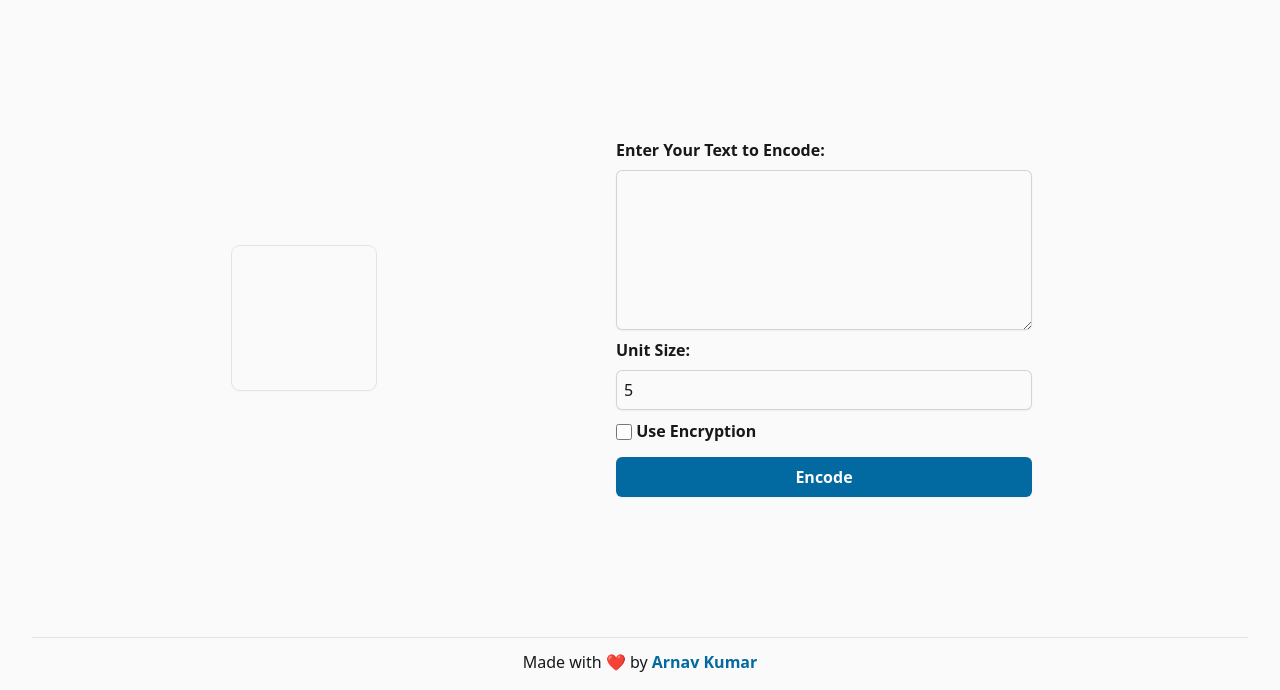
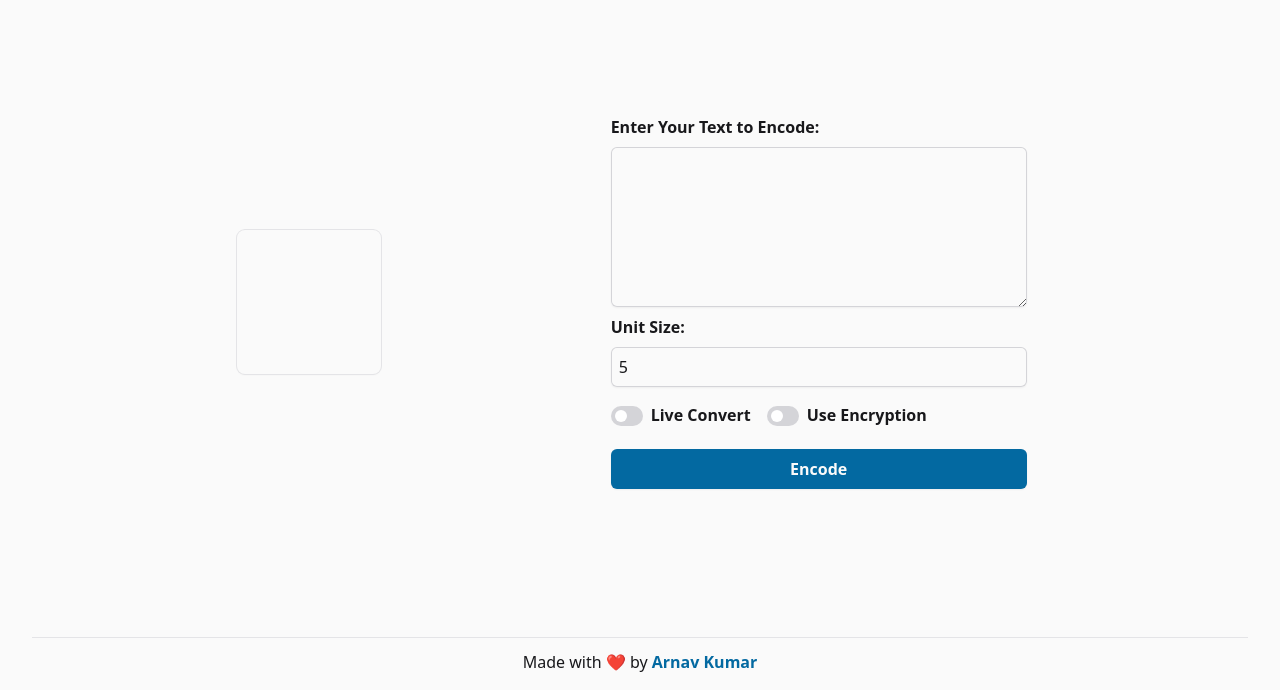
Before and after one commit to arnav-kr/MyrioText, a website built with Vite: page index.html in a window 1280 px wide. Shown: the part 110-800 px from the top of the page. Built offline with nearby package versions, Linux system fonts and the light colour scheme.

Commit message:
feat: add switches, fix spacing, header items overlap on smaller devices

```diff
--- a/index.html
+++ b/index.html
@@ -24,7 +24,7 @@
 </head>
 
 <body class="flex flex-col min-h-screen dark:bg-zinc-900 dark:text-zinc-50 bg-zinc-50 text-zinc-900 zinc-50">
-  <header class="w-full flex justify-between items-center p-8">
+  <header class="w-full flex justify-between items-center p-2 sm:p-8 pb-6 lg:pb-0">
     <img src="favicon.svg" alt="Myrio Text Logo" title="Myrio Text" class="w-14 h-14">
     <nav
       class="relative rounded-md shadow-sm dark:shadow-lg dark:bg-zinc-900 dark:text-zinc-50 text-zinc-900 ring-1 ring-zinc-200 dark:ring-zinc-700 font-semibold flex gap-3 p-1.5">
@@ -52,36 +52,63 @@
   <main
     class="flex flex-grow flex-col items-center lg:flex-row lg:justify-evenly w-full py-2 px-6 min-h-[calc(100% - 128px)]">
     <section
-      class="min-w-36 min-h-36 bg-zinc-50 dark:bg-zinc-800 rounded-lg m-4 shadow-sm ring-1 ring-zinc-200 dark:ring-zinc-700"
+      class="min-w-36 min-h-36 bg-zinc-50 dark:bg-zinc-800 rounded-lg shadow-sm ring-1 ring-zinc-200 dark:ring-zinc-700"
       role="presentation" aria-roledescription="Encoded Image Preview">
-      <canvas class="w-36 h-36" id="render">Huh, Your Browser Doesn't Support Canvas</canvas>
+      <canvas class="w-36 h-36" id="render"><span class="inline-block m-2">Huh, Your Browser Doesn't Support Canvas?
+          🤨</span></canvas>
     </section>
-    <section class="w-full max-w-md p-4 rounded-lg m-4" >
+    <section class="w-full max-w-md p-4 rounded-lg">
       <!-- encode section -->
-      <section id="encode-section" role="form"
-      aria-roledescription="Image Encoding Controls">
+      <section id="encode-section" role="form" aria-roledescription="Image Encoding Controls">
+        <!-- input text -->
         <label for="text" class="label">Enter Your Text to Encode:</label>
-        <!-- input text -->
         <textarea id="text" class="resize input" rows="6"></textarea>
 
         <!-- unit size -->
         <label for="unit-size" class="label">Unit Size:</label>
         <input type="number" id="unit-size" class="input" value="5" min="1" max="100">
 
-        <!-- use encryption -->
-        <input type="checkbox" id="use-encryption"
+        <div class="flex flex-col sm:flex-row gap-4 py-2 peer">
+          <!-- live convert -->
+          <label for="live-convert" class="flex items-center cursor-pointer select-none">
+            <div class="relative">
+              <input type="checkbox" id="live-convert" class="peer sr-only" />
+              <div
+                class="block h-5 rounded-full dark:bg-zinc-800 bg-zinc-300 peer-checked:bg-sky-700 w-8">
+              </div>
+              <div
+                class="absolute w-3 h-3 transition bg-white rounded-full dot dark:bg-zinc-500 left-1 top-1 peer-checked:translate-x-full peer-checked:bg-white">
+              </div>
+            </div>
+            <span class="label inline-block align-middle mb-0.5 ml-2">Live Convert</span>
+          </label>
+
+          <!-- use encryption -->
+          <label for="use-encryption" class="flex items-center cursor-pointer select-none peer/use-encryption">
+            <div class="relative">
+              <input type="checkbox" id="use-encryption" class="use-encryption-checkbox peer sr-only" />
+              <div
+                class="block h-5 rounded-full dark:bg-zinc-800 bg-zinc-300 peer-checked:bg-sky-700 w-8">
+              </div>
+              <div
+                class="absolute w-3 h-3 transition bg-white rounded-full dot dark:bg-zinc-500 left-1 top-1 peer-checked:translate-x-full peer-checked:bg-white">
+              </div>
+            </div>
+            <span class="label inline-block align-middle mb-0.5 ml-2">Use Encryption</span>
+          </label>
+        </div>
+        <!-- <input type="checkbox" id="use-encryption"
           class="peer align-middle accent-sky-700 dark:accent-sky-600 w-4 h-4 rounded-sm text-zinc-600 dark:ring-zinc-700">
-        <label for="use-encryption" class="label inline-block align-middle mb-0.5">Use Encryption</label>
+        <label for="use-encryption" class="label inline-block align-middle mb-0.5">Use Encryption</label> -->
 
         <!-- encryption key input -->
-        <div class="hidden peer-checked:block mt-2">
+        <div class="hidden peer-checked:block mt-2 peer-has-[.use-encryption-checkbox:checked]:block">
           <label for="key" class="label">Encryption Key:</label>
           <input type="text" id="key" class="input">
         </div>
 
         <!-- encode button -->
-        <button id="encode-button" type="button"
-          class="mt-3 button">
+        <button id="encode-button" type="button" class="mt-3 button">
           <span class="font-semibold text-base text-zinc-50">Encode</span>
         </button>
 
@@ -99,11 +126,9 @@
         </label> -->
       </section>
       <!-- decode section -->
-      <section id="decode-section" class="hidden" role="form"
-      aria-roledescription="Image Decoding Controls">
+      <section id="decode-section" class="hidden" role="form" aria-roledescription="Image Decoding Controls">
         <!-- decode button -->
-        <button id="decode-button" type="button"
-          class="mt-3 button">
+        <button id="decode-button" type="button" class="mt-3 button">
           <span class="font-semibold text-base text-zinc-50">Decode</span>
         </button>
       </section>
```
